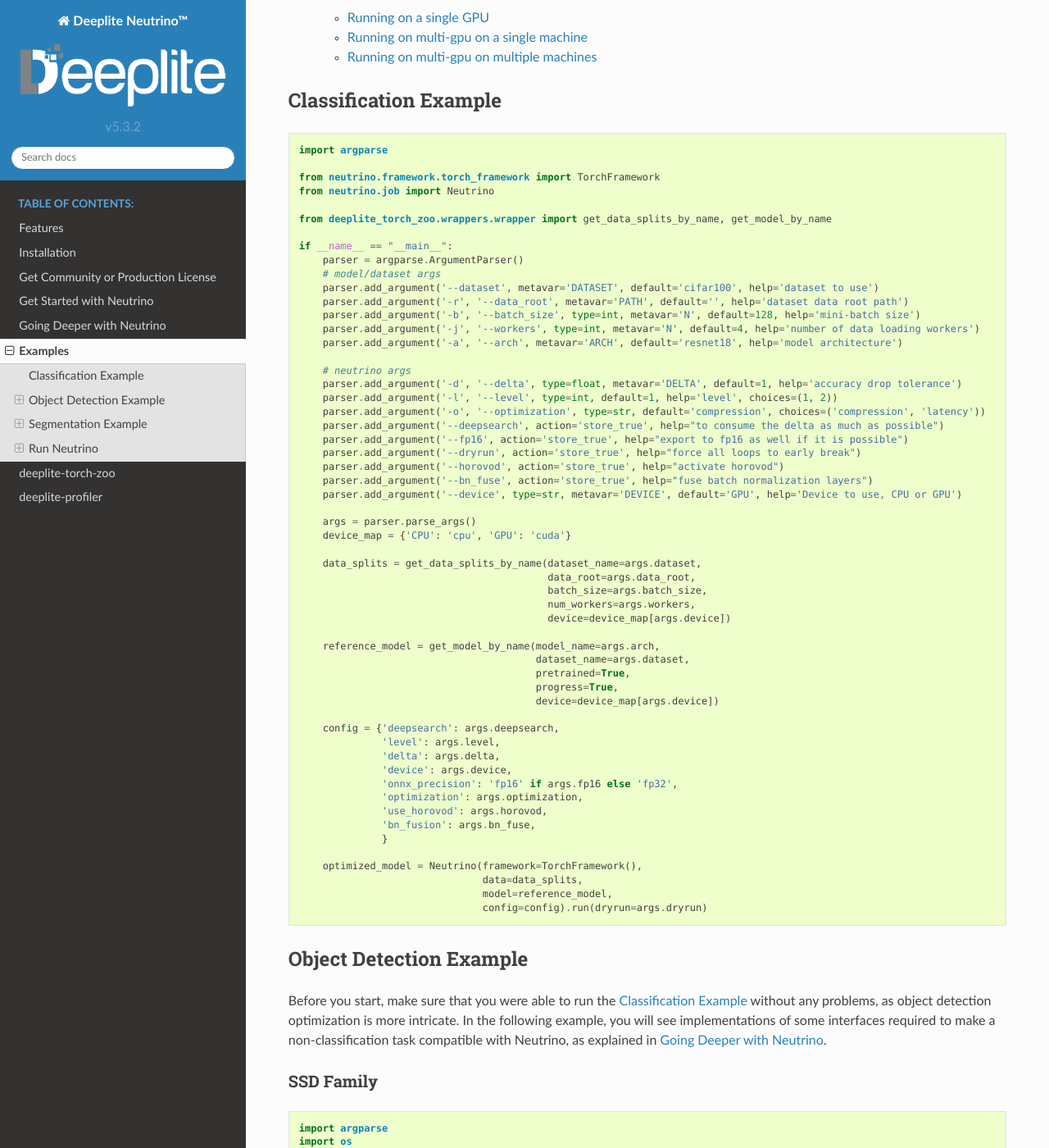
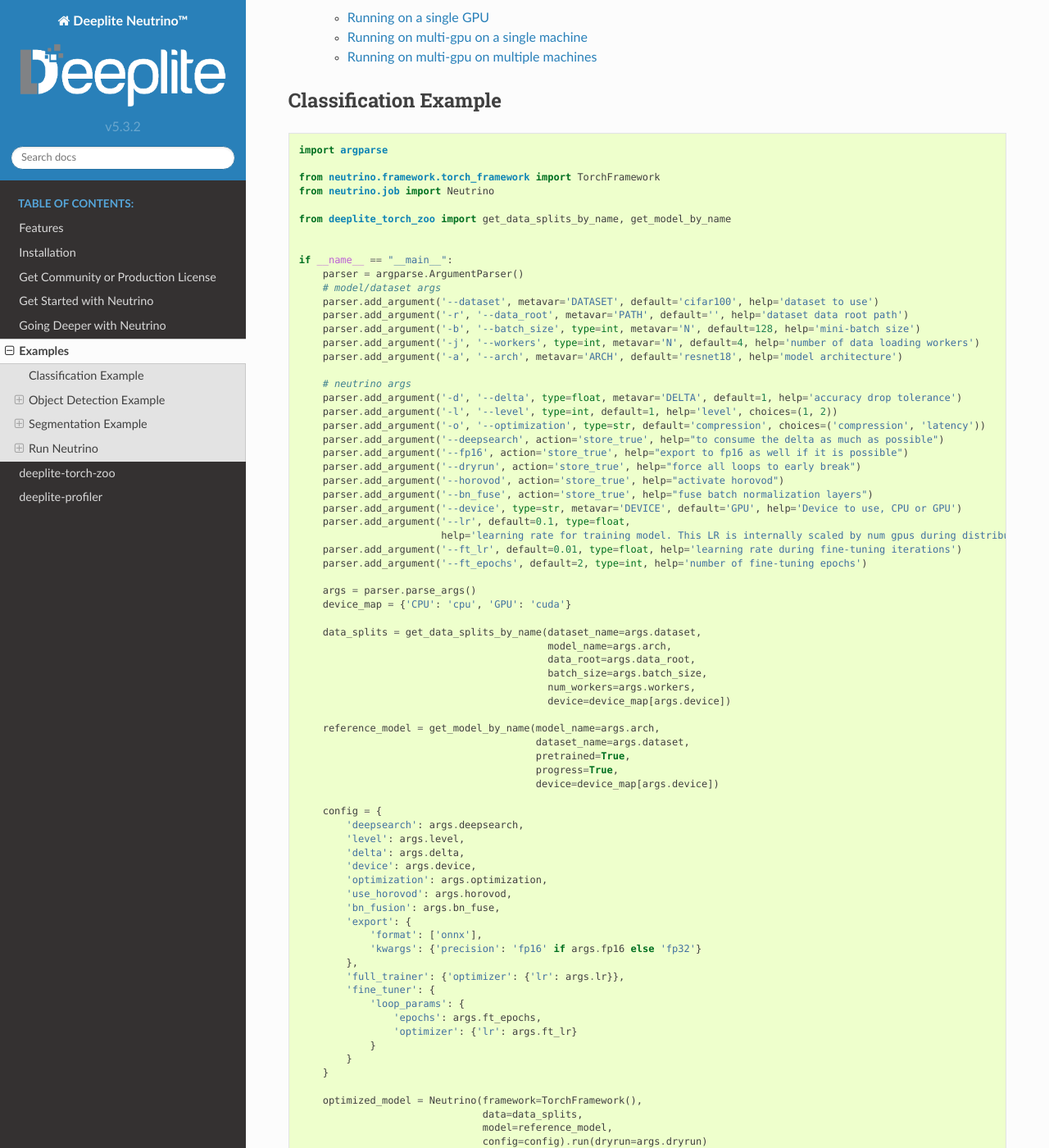
Before and after one commit to Deeplite/neutrino, a Sphinx documentation site: the page built from docs/samples.rst, in a window 1280 px wide and 1400 px high, scrolled down 600 px. Shown: the whole window at 82% size. Built offline with Sphinx 7.4.7 and the Read the Docs theme 2.0.0, drawn with Linux system fonts in a browser that asks for light colours; some of the changed text lies outside the part shown.

Commit message:
Fixed examples

```diff
--- a/docs/samples.rst
+++ b/docs/samples.rst
@@ -36,7 +36,8 @@
     from neutrino.framework.torch_framework import TorchFramework
     from neutrino.job import Neutrino
 
-    from deeplite_torch_zoo.wrappers.wrapper import get_data_splits_by_name, get_model_by_name
+    from deeplite_torch_zoo import get_data_splits_by_name, get_model_by_name
+
 
     if __name__ == "__main__":
         parser = argparse.ArgumentParser()
@@ -57,11 +58,16 @@
         parser.add_argument('--horovod', action='store_true', help="activate horovod")
         parser.add_argument('--bn_fuse', action='store_true', help="fuse batch normalization layers")
         parser.add_argument('--device', type=str, metavar='DEVICE', default='GPU', help='Device to use, CPU or GPU')
+        parser.add_argument('--lr', default=0.1, type=float,
+                            help='learning rate for training model. This LR is internally scaled by num gpus during distributed training')
+        parser.add_argument('--ft_lr', default=0.01, type=float, help='learning rate during fine-tuning iterations')
+        parser.add_argument('--ft_epochs', default=2, type=int, help='number of fine-tuning epochs')
 
         args = parser.parse_args()
         device_map = {'CPU': 'cpu', 'GPU': 'cuda'}
 
         data_splits = get_data_splits_by_name(dataset_name=args.dataset,
+                                              model_name=args.arch,
                                               data_root=args.data_root,
                                               batch_size=args.batch_size,
                                               num_workers=args.workers,
@@ -73,15 +79,26 @@
                                             progress=True,
                                             device=device_map[args.device])
 
-        config = {'deepsearch': args.deepsearch,
-                  'level': args.level,
-                  'delta': args.delta,
-                  'device': args.device,
-                  'onnx_precision': 'fp16' if args.fp16 else 'fp32',
-                  'optimization': args.optimization,
-                  'use_horovod': args.horovod,
-                  'bn_fusion': args.bn_fuse,
-                  }
+        config = {
+            'deepsearch': args.deepsearch,
+            'level': args.level,
+            'delta': args.delta,
+            'device': args.device,
+            'optimization': args.optimization,
+            'use_horovod': args.horovod,
+            'bn_fusion': args.bn_fuse,
+            'export': {
+                'format': ['onnx'],
+                'kwargs': {'precision': 'fp16' if args.fp16 else 'fp32'}
+            },
+            'full_trainer': {'optimizer': {'lr': args.lr}},
+            'fine_tuner': {
+                'loop_params': {
+                    'epochs': args.ft_epochs,
+                    'optimizer': {'lr': args.ft_lr}
+                }
+            }
+        }
 
         optimized_model = Neutrino(framework=TorchFramework(),
                                    data=data_splits,
@@ -533,7 +550,7 @@
 
 .. code-block:: console
 
-    $ python hello_neutrino_classifier.py --dataset cifar100 --workers 1 -a vgg19 --delta 1 --level 3 --deepsearch --batch_size 256
+    $ python hello_neutrino_classifier.py --dataset cifar100 --workers 1 -a vgg19 --delta 1 --level 2 --deepsearch --batch_size 256
 
 The output:
 
@@ -546,7 +563,7 @@
     Files already downloaded and verified
     Files already downloaded and verified
     2020-12-09 15:35:14 - INFO: Starting job with ID: 67CA3456
-    2020-06-26 16:33:49 - INFO: Args: --dataset, cifar100, --workers, 1, -a, vgg19, --delta, 1, --level, 3, --deepsearch, --batch_size, 256
+    2020-06-26 16:33:49 - INFO: Args: --dataset, cifar100, --workers, 1, -a, vgg19, --delta, 1, --level, 2, --deepsearch, --batch_size, 256
     2020-06-26 16:33:49 - INFO:
     +------------------------------------------------------------------------------------+
     | Neutrino 1.0.0                                                 26/06/2020 16:33:49 |
@@ -722,7 +739,7 @@
 
 .. code-block:: console
 
-    $ horovodrun -np 4 -H localhost:4 python hello_neutrino.py --dataset cifar100 --workers 1 -a vgg19 --delta 1 --level 3 --deepsearch --horovod --batch_size 256
+    $ horovodrun -np 4 -H localhost:4 python hello_neutrino.py --dataset cifar100 --workers 1 -a vgg19 --delta 1 --level 2 --deepsearch --horovod --batch_size 256
 
 .. _run_multi_multi_gpu:
 
@@ -735,7 +752,7 @@
 
 .. code-block:: console
 
-    $ horovodrun -np 8 -H hostname1:4,hostname2:4 python hello_neutrino.py --dataset cifar100 --workers 1 -a vgg19 --delta 1 --level 3 --deepsearch --horovod --batch_size 256
+    $ horovodrun -np 8 -H hostname1:4,hostname2:4 python hello_neutrino.py --dataset cifar100 --workers 1 -a vgg19 --delta 1 --level 2 --deepsearch --horovod --batch_size 256
 
 `Horovod on multiple machines <https://github.com/horovod/horovod/blob/master/docs/docker.rst#running-on-multiple-machines>`_
 
```
